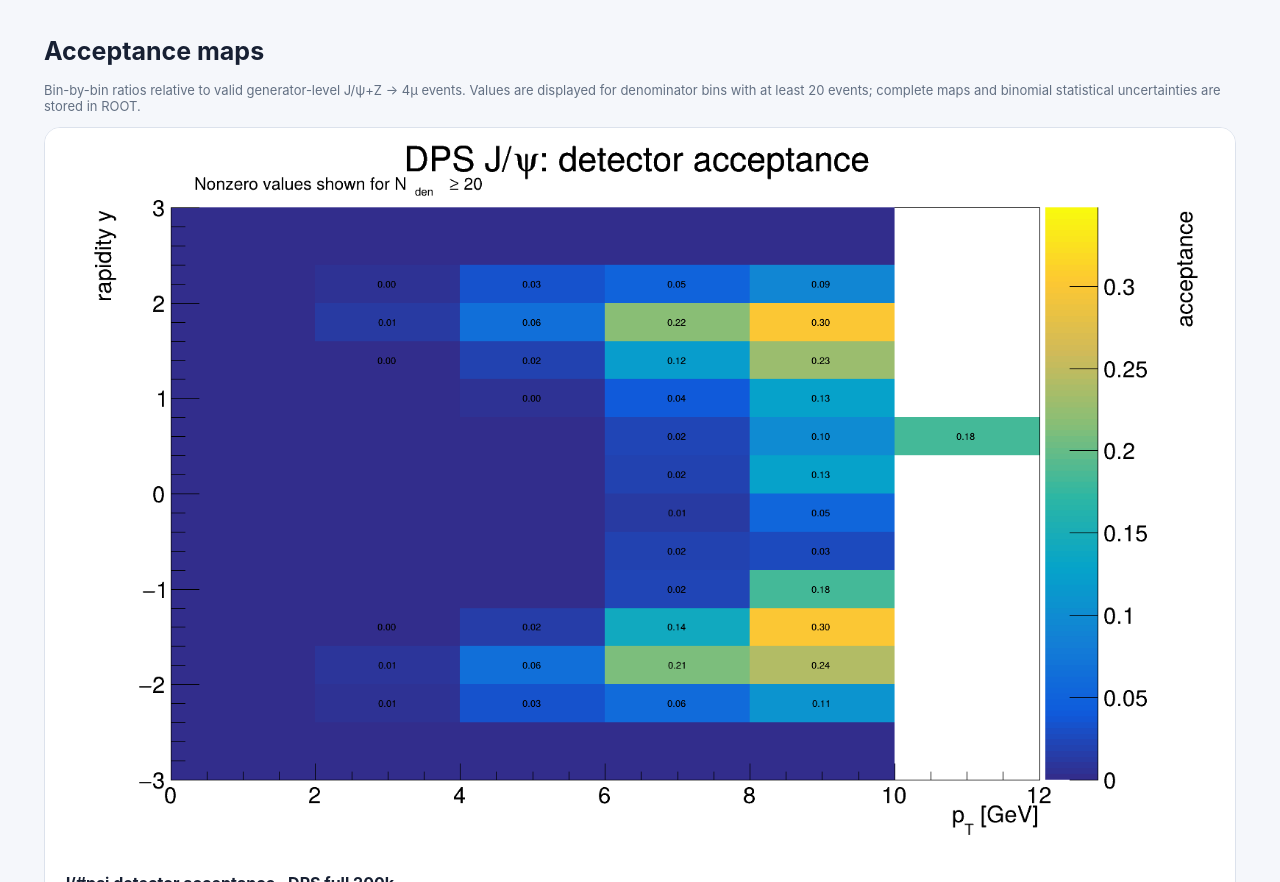
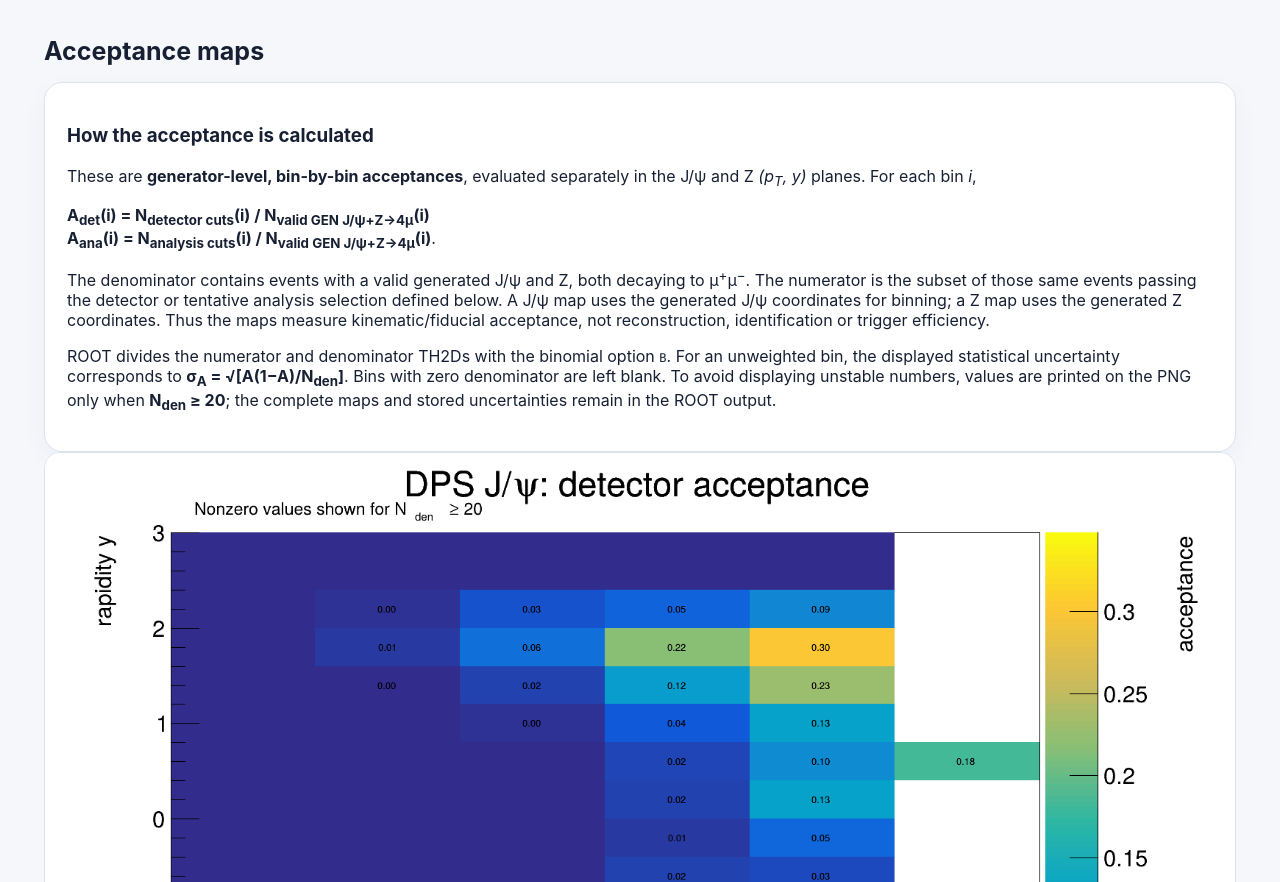
Before and after one commit to Jinjing-Gu/JpsiZ-MC-analysis, a plain HTML site: page index.html in a window 1280 px wide. Shown: the part 2742-3624 px from the top of the page. Drawn offline with Linux system fonts and the light colour scheme.

Commit message:
Document acceptance map calculation

```diff
--- a/index.html
+++ b/index.html
@@ -69,7 +69,12 @@ generator validation, acceptance cuts and physics plots.</p>
 <p class="subtle">The color scale and printed bin values show the weighted MC event yield in each pT-rapidity bin, before cuts, after generator-level detector fiducial cuts, and after the tentative analysis cuts.</p>
 <div class="grid plots"><figure><a href="plots/DPS_2024_pt_y_nocut.png"><img loading="lazy" src="plots/DPS_2024_pt_y_nocut.png" alt="No cut pT versus rapidity TH2D"></a><figcaption>No cut · DPS full 200k</figcaption></figure><figure><a href="plots/DPS_2024_pt_y_detector.png"><img loading="lazy" src="plots/DPS_2024_pt_y_detector.png" alt="Detector cuts pT versus rapidity TH2D"></a><figcaption>Detector cuts · DPS full 200k</figcaption></figure><figure><a href="plots/DPS_2024_pt_y_analysis.png"><img loading="lazy" src="plots/DPS_2024_pt_y_analysis.png" alt="Analysis cuts pT versus rapidity TH2D"></a><figcaption>Analysis cuts · DPS full 200k</figcaption></figure></div></section>
 <section class="section"><h2>Acceptance maps</h2>
-<p class="subtle">Bin-by-bin ratios relative to valid generator-level J/ψ+Z → 4μ events. Values are displayed for denominator bins with at least 20 events; complete maps and binomial statistical uncertainties are stored in ROOT.</p>
+<article class="card"><h3>How the acceptance is calculated</h3>
+<p>These are <strong>generator-level, bin-by-bin acceptances</strong>, evaluated separately in the J/ψ and Z <em>(p<sub>T</sub>, y)</em> planes. For each bin <em>i</em>,</p>
+<p><strong>A<sub>det</sub>(i) = N<sub>detector cuts</sub>(i) / N<sub>valid GEN J/ψ+Z→4μ</sub>(i)</strong><br>
+<strong>A<sub>ana</sub>(i) = N<sub>analysis cuts</sub>(i) / N<sub>valid GEN J/ψ+Z→4μ</sub>(i)</strong>.</p>
+<p>The denominator contains events with a valid generated J/ψ and Z, both decaying to μ<sup>+</sup>μ<sup>−</sup>. The numerator is the subset of those same events passing the detector or tentative analysis selection defined below. A J/ψ map uses the generated J/ψ coordinates for binning; a Z map uses the generated Z coordinates. Thus the maps measure kinematic/fiducial acceptance, not reconstruction, identification or trigger efficiency.</p>
+<p>ROOT divides the numerator and denominator TH2Ds with the binomial option <code>B</code>. For an unweighted bin, the displayed statistical uncertainty corresponds to <strong>σ<sub>A</sub> = √[A(1−A)/N<sub>den</sub>]</strong>. Bins with zero denominator are left blank. To avoid displaying unstable numbers, values are printed on the PNG only when <strong>N<sub>den</sub> ≥ 20</strong>; the complete maps and stored uncertainties remain in the ROOT output.</p></article>
 <div class="grid plots"><figure><a href="acceptance/DPS_2024_acceptance_detector_jpsi.png"><img loading="lazy" src="acceptance/DPS_2024_acceptance_detector_jpsi.png" alt="J/#psi detector acceptance"></a><figcaption>J/#psi detector acceptance · DPS full 200k</figcaption></figure><figure><a href="acceptance/DPS_2024_acceptance_detector_z.png"><img loading="lazy" src="acceptance/DPS_2024_acceptance_detector_z.png" alt="Z detector acceptance"></a><figcaption>Z detector acceptance · DPS full 200k</figcaption></figure><figure><a href="acceptance/DPS_2024_acceptance_analysis_jpsi.png"><img loading="lazy" src="acceptance/DPS_2024_acceptance_analysis_jpsi.png" alt="J/#psi analysis acceptance"></a><figcaption>J/#psi analysis acceptance · DPS full 200k</figcaption></figure><figure><a href="acceptance/DPS_2024_acceptance_analysis_z.png"><img loading="lazy" src="acceptance/DPS_2024_acceptance_analysis_z.png" alt="Z analysis acceptance"></a><figcaption>Z analysis acceptance · DPS full 200k</figcaption></figure></div></section>
 <section class="section"><h2>Selection definitions</h2><div class="grid cuts"><article class="card cut"><div class="cut-index">STAGE 1</div><h3>No cut</h3><p>Valid generator-level J/ψ + Z → 4μ candidate.</p></article><article class="card cut"><div class="cut-index">STAGE 2</div><h3>Detector cuts</h3><p>|ημ| &lt; 2.4; J/ψ muon piecewise pT threshold; Z muon pT &gt; 5 GeV.</p></article><article class="card cut"><div class="cut-index">STAGE 3</div><h3>Analysis cuts</h3><p>Detector cuts + pT(J/ψ) &gt; 8 GeV, |y(J/ψ)| &lt; 2.4, 2.9 &lt; mμμ(J/ψ) &lt; 3.3 GeV, 81 &lt; mμμ(Z) &lt; 101 GeV, Z muons pT &gt; 25/15 GeV.</p></article></div></section>
 <section class="section"><h2>Current pilot yields</h2><div class="grid metrics">
```
